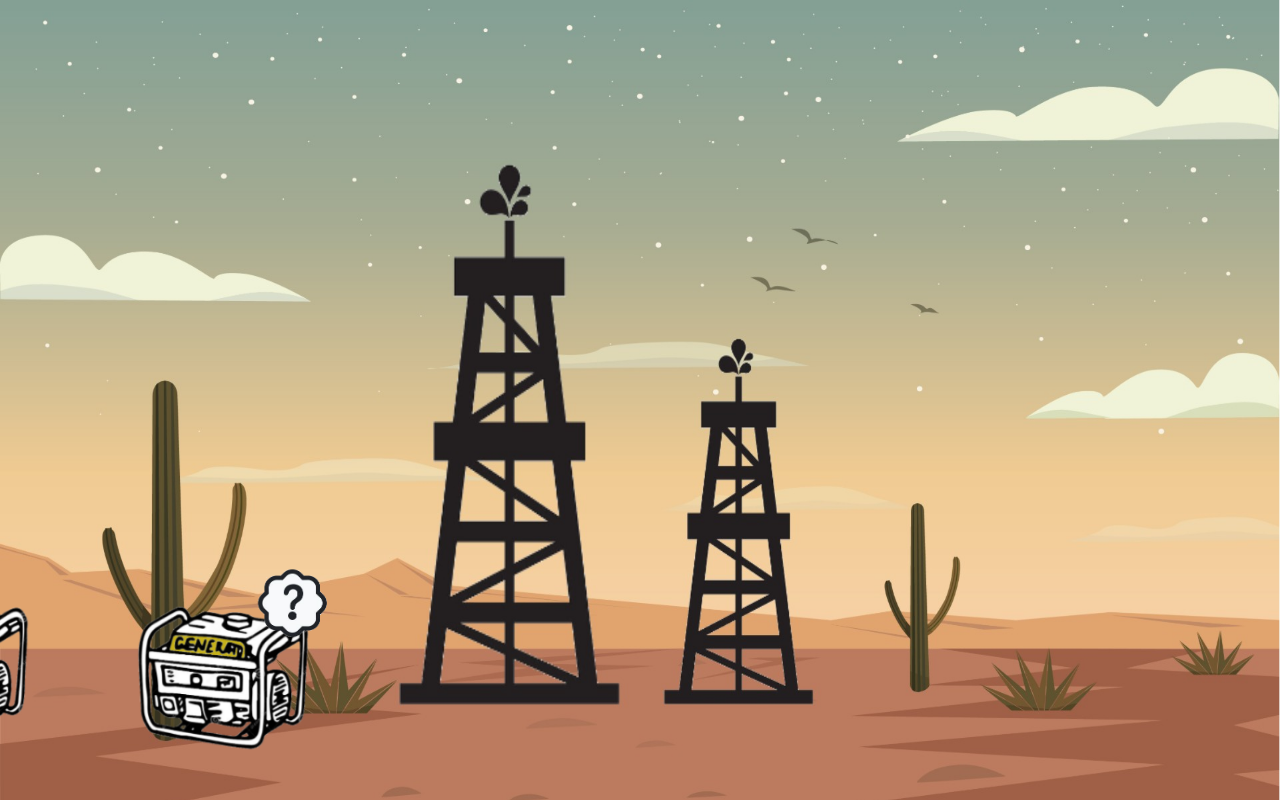
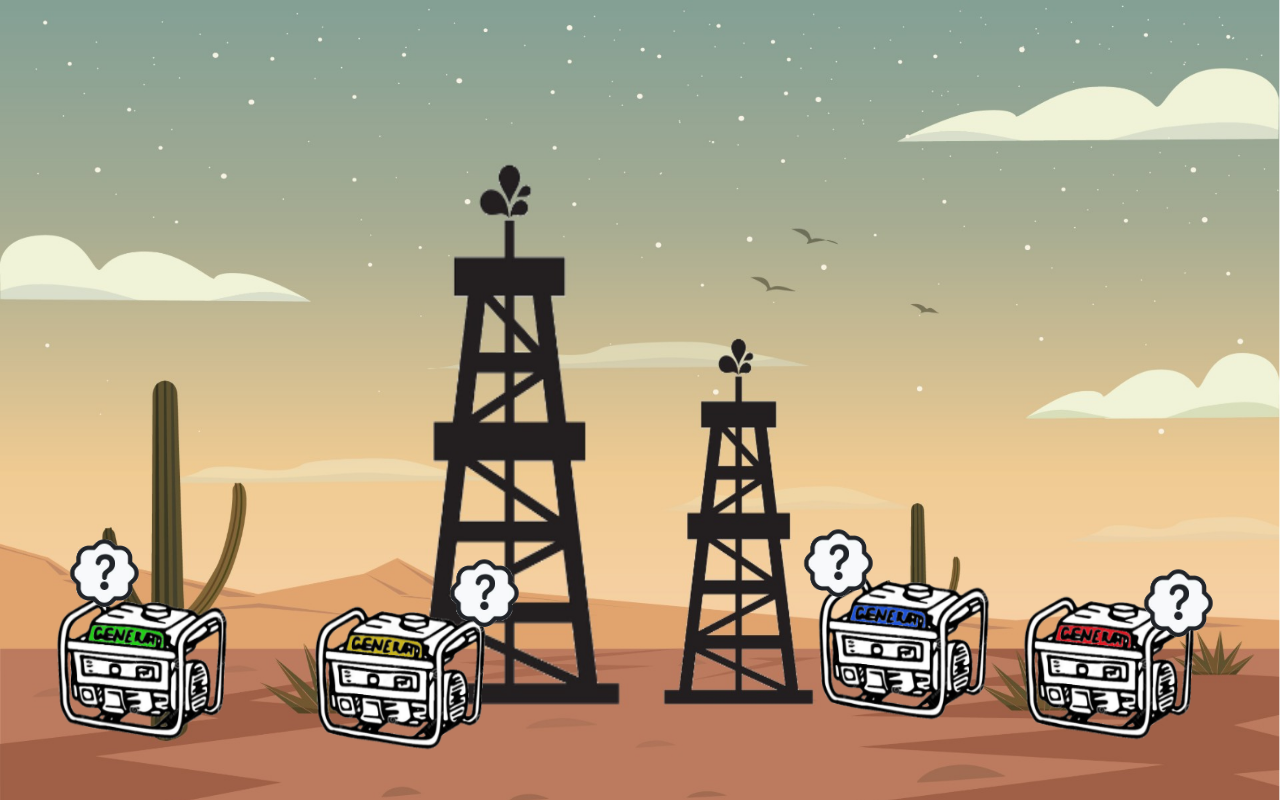
Before and after one commit to gs1-germany-innolab/eku-pd-certified-by-gs1-demo, a Vue app: page / in a window 1280 px wide. Built offline with nearby package versions, Linux system fonts and the light colour scheme.

Commit message:
added all generators / position noch works perfectly / structure opt

```diff
--- a/src/App.vue
+++ b/src/App.vue
@@ -47,16 +47,26 @@
         <img src="@/assets/redGenerator.png" class="mr-3" alt="QuestionMark" width="200" height="170">
       </div>
       <div id="QMredGenerator">
-        <img src="@/assets/questionMark.png" class="mr-3" alt="QuestionMark" width="130" height="110">
+        <img src="@/assets/questionMark.png" class="mr-3" alt="QuestionMark" width="130" height="110" @click="this.showETL2">
       </div>
+      <div v-if="rGEcoTypeLabel">
+        <div id="rGETL">
+          <img src="@/assets/etl2.png" class="mr-3" alt="QuestionMark" width="220" height="200">
+        </div>
+    </div>
     </div>
     <div v-if="blueGenerator">
       <div id="blueGenerator">
         <img src="@/assets/blueGenerator.png" class="mr-3" alt="QuestionMark" width="200" height="170">
       </div>
       <div id="QMblueGenerator">
-        <img src="@/assets/questionMark.png" class="mr-3" alt="QuestionMark" width="130" height="110">
+        <img src="@/assets/questionMark.png" class="mr-3" alt="QuestionMark" width="130" height="110" @click="showETL1">
       </div>
+      <div v-if="bGEcoTypeLabel">
+        <div id="bGETL">
+          <img src="@/assets/etl2.png" class="mr-3" alt="QuestionMark" width="220" height="200">
+        </div>
+    </div>
     </div>
     <div v-if="greenGenerator">
       <div id="greenGenerator">
@@ -105,8 +115,8 @@ export default {
       pic1: false,
       pic2: false,
       pic3: false,
-      redGenerator: false,
-      blueGenerator: false,
+      redGenerator: true,
+      blueGenerator: true,
       greenGenerator: true,
       yellowGenerator: true,
       rGEcoTypeLabel: false,
@@ -146,7 +156,6 @@ export default {
       } else {
         this.yGEcoTypeLabel = false;
       }
-    console.log("TEST");
   },
   showETL3: function() {
     if (this.gGEcoTypeLabel == false) {
@@ -154,7 +163,20 @@ export default {
       } else {
         this.gGEcoTypeLabel = false;
       }
-    console.log("TEST");
+  },
+  showETL2: function() {
+    if (this.rGEcoTypeLabel == false) {
+        this.rGEcoTypeLabel = true;
+      } else {
+        this.rGEcoTypeLabel = false;
+      }
+  },
+  showETL1: function() {
+    if (this.bGEcoTypeLabel == false) {
+        this.bGEcoTypeLabel = true;
+      } else {
+        this.bGEcoTypeLabel = false;
+      }
   }
 }
 }
@@ -235,72 +257,79 @@ export default {
 }
 #redGenerator {
     position: fixed;
-    left: 400px;
+    right: 55px;
     bottom: 50px;
     margin:0;
     padding:0;
-    width:142%;
 }
 #blueGenerator {
     position: fixed;
-    left: 200px;
+    right: 260px;
     bottom: 70px;
     margin:0;
     padding:0;
-    width:142%;
 }
 #greenGenerator {
     position: fixed;
-    right: 420px;
+    left: 42px;
     bottom: 50px;
     margin:0;
     padding:0;
-    width:142%;
 }
 #yellowGenerator {
     position: fixed;
-    right: 140px;
+    left: 300px;
     bottom: 40px;
     margin:0;
     padding:0;
-    width:142%;
 }
 #QMredGenerator {
     position: fixed;
-    left: 480px;
+    right: 20px;
     bottom: 140px;
     margin:0;
     padding:0;
-    width:142%;
 }
 #QMblueGenerator {
     position: fixed;
-    left: 120px;
-    bottom: 160px;
+    right: 360px;
+    bottom: 180px;
     margin:0;
     padding:0;
-    width:142%;
 }
 #QMgreenGenerator {
     position: fixed;
-    right: 460px;
-    bottom: 270px;
+    left: 40px;
+    bottom: 170px;
     margin:0;
     padding:0;
-    width:142%;
 }
 #QMyellowGenerator {
     position: fixed;
-    right: 70px;
-    bottom: 140px;
+    left: 420px;
+    bottom: 150px;
     margin:0;
     padding:0;
-    width:142%;
 }
 #yGETL {
     position: fixed;
     left: 400px;
     bottom: 250px;
+}
+#gGETL {
+    position: fixed;
+    left: 100px;
+    bottom: 270px;
+}
+#rGETL {
+    position: fixed;
+    right: 40px;
+    bottom: 250px;
+}
+#bGETL {
+    position: fixed;
+    right: 300px;
+    bottom: 280px;
 }
 
 
```
